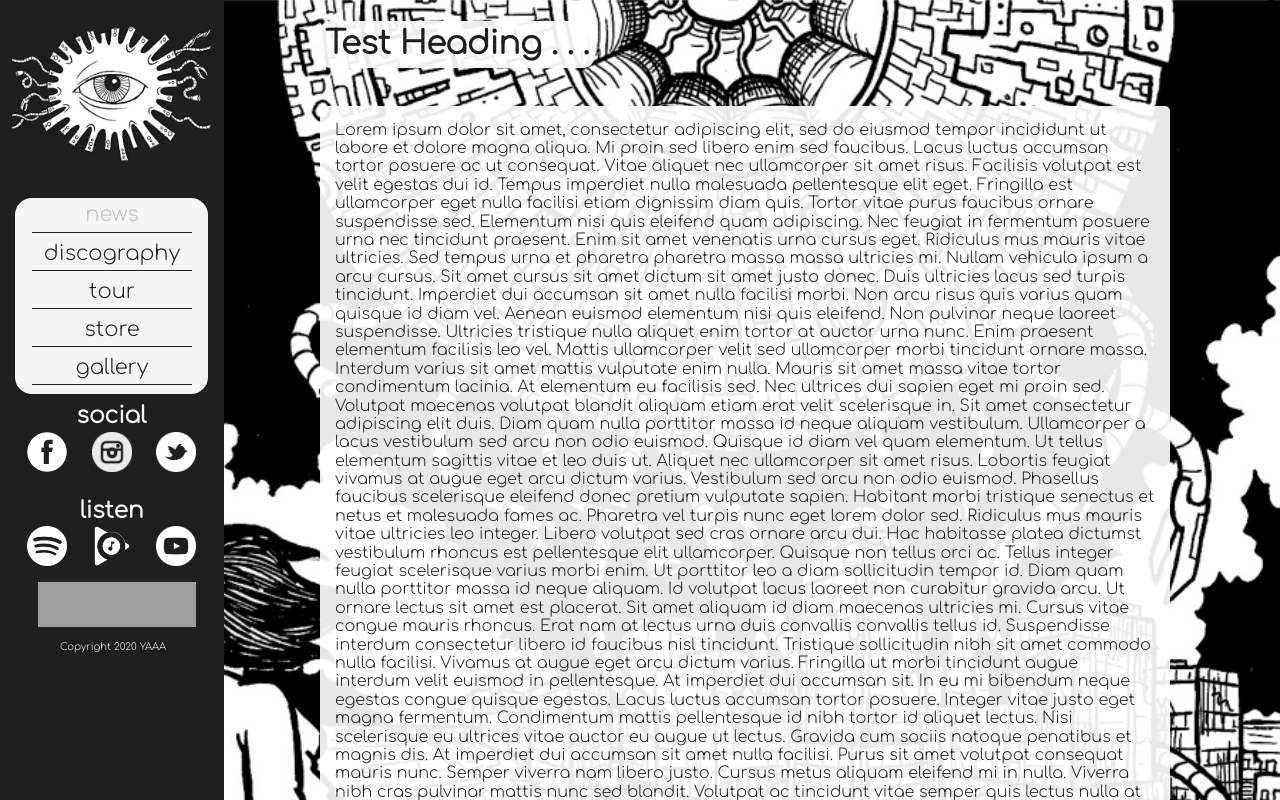
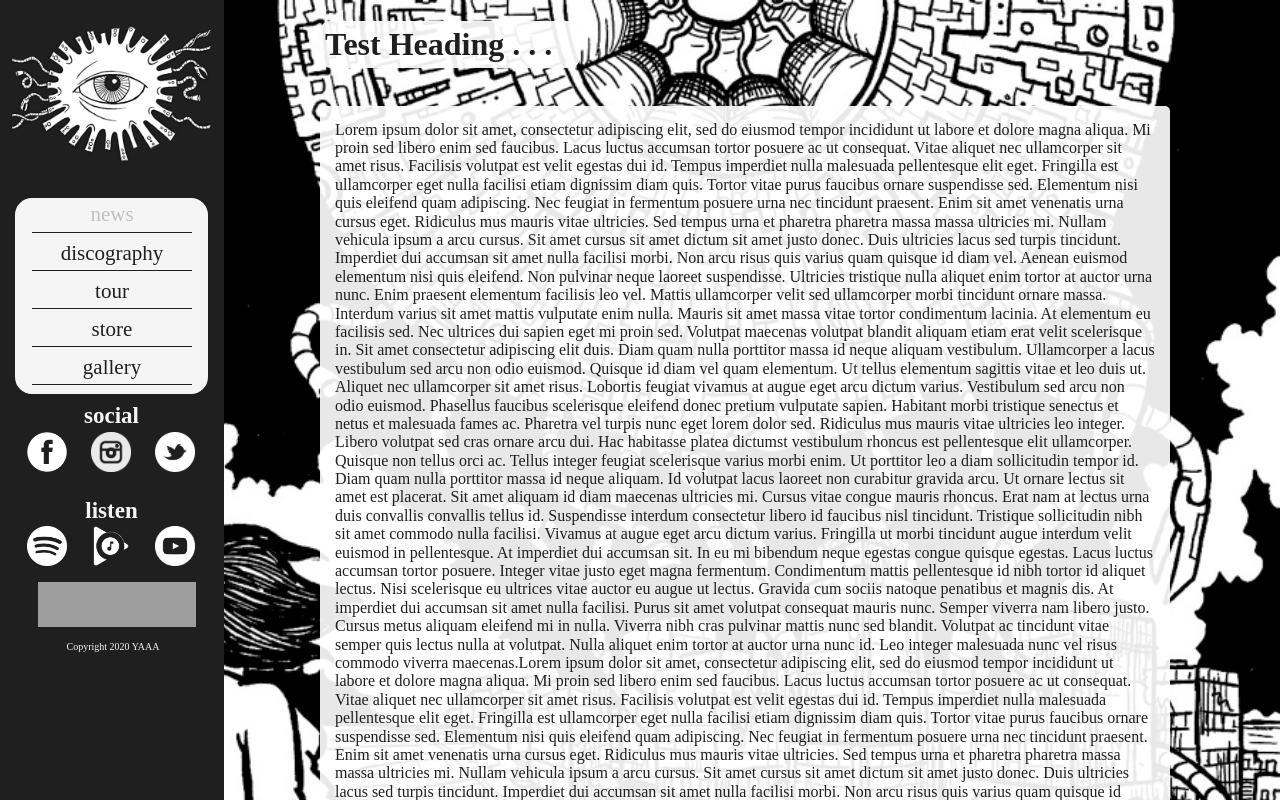
Before and after one commit to ToonLunk/munook_project, a plain HTML site: page news.html in a window 1280 px wide. Shown: the top 800 px of the page. Drawn offline with Linux system fonts and the light colour scheme; grey boxes are pictures that could not be loaded.

Commit message:
Update news.html

```diff
--- a/news.html
+++ b/news.html
@@ -6,7 +6,7 @@
 
             <!-- for fonts -->
             <link href="https://fonts.googleapis.com/css?family=Baloo+Da+2&display=swap" rel="stylesheet">
-             <link href="https://fonts.googleapis.com/css2?family=Comfortaa:wght@300&display=swap" rel="stylesheet">
+            <link href="https://fonts.googleapis.com/css2?family=Raleway:wght@300&display=swap" rel="stylesheet">
 
             <!-- for main stylesheet -->
             <link rel="stylesheet" href="styles/style.css">
```
